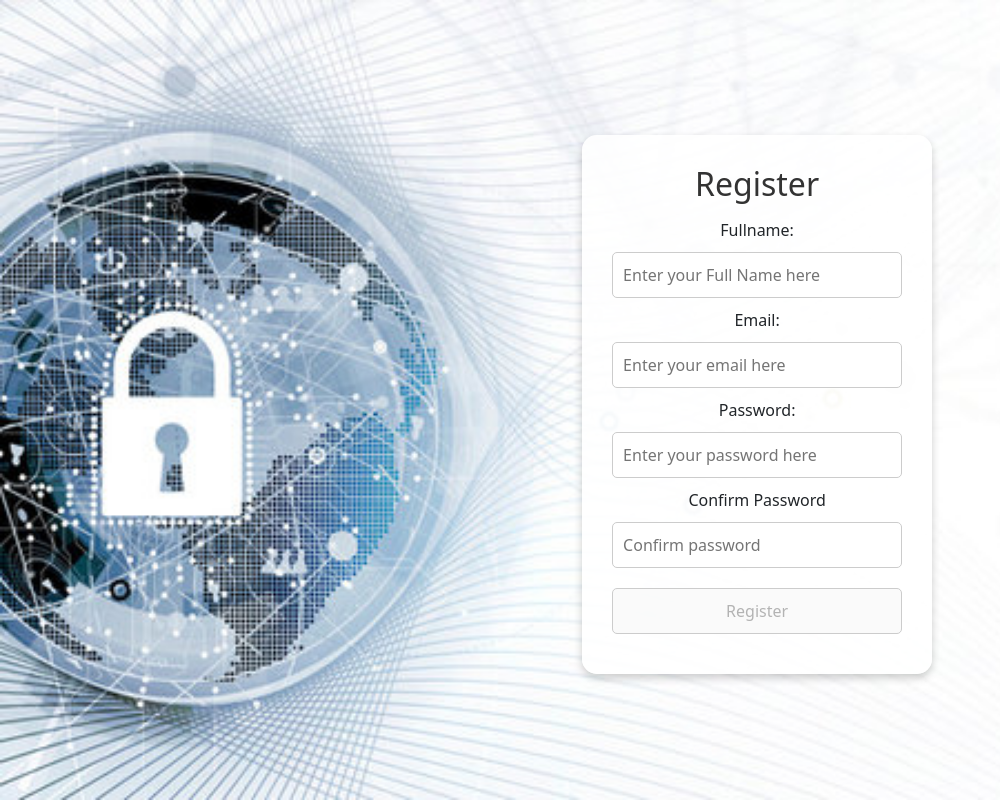
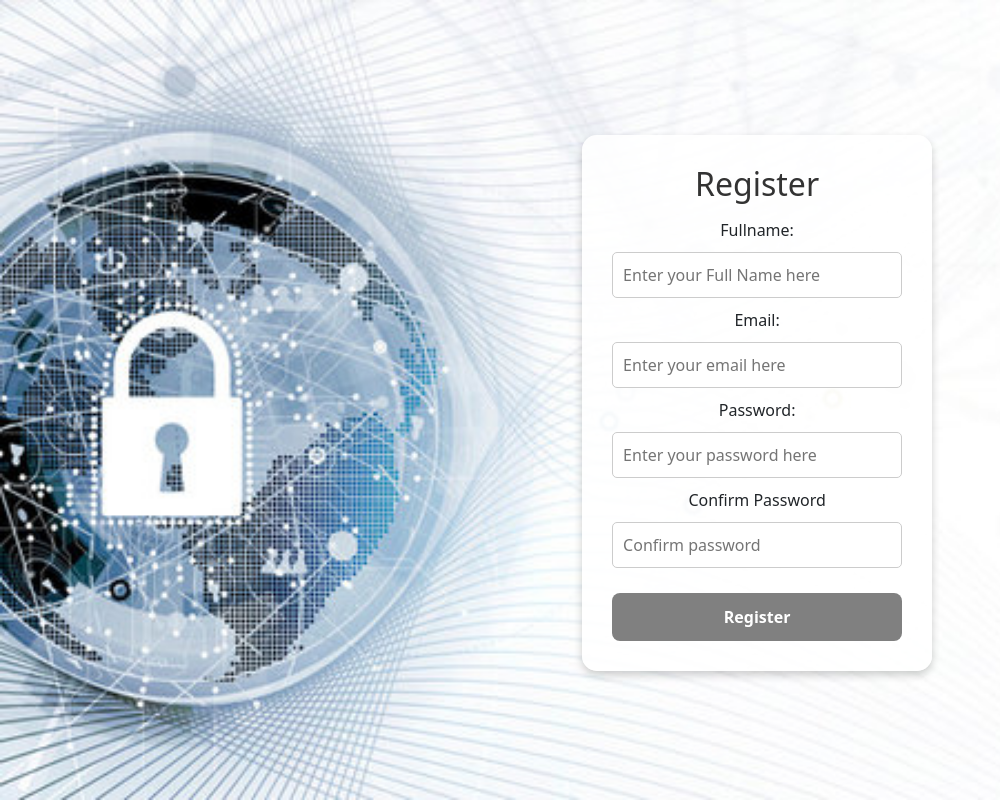
Before and after one commit to rahul9890/dashboard, a React (Create React App) app: page /register in a window 1280 px wide. Shown: the whole page, without its empty margins (0-1000 px from the left). Built offline with nearby package versions, Linux system fonts and the light colour scheme.

Commit message:
refactor

```diff
--- a/src/Dashboard/Navbar.js
+++ b/src/Dashboard/Navbar.js
@@ -1,4 +1,4 @@
-import React, { useState } from "react";
+import React from "react";
 import { Link } from "react-router-dom";
 
 export default function Navbar() {
--- a/src/LoginAndRegister/Register.jsx
+++ b/src/LoginAndRegister/Register.jsx
@@ -63,12 +63,11 @@ export default function Register() {
             placeholder="Confirm password"
           />
           <br />
-          <input
-            type="submit"
-            value="Register"
+          <button
+            type="button"
             disabled={isDisabled}
             onClick={handleRegisterClick}
-          />
+          >Register</button>
         </form>
       </div>
     </div>
```
